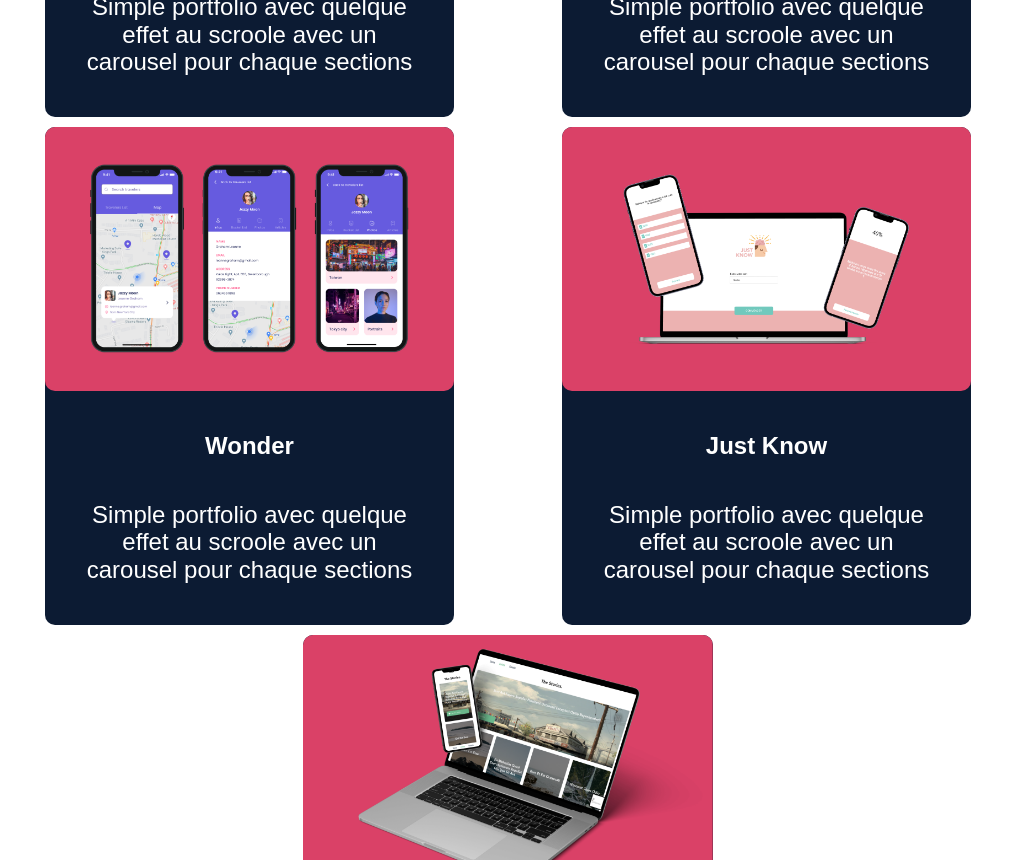
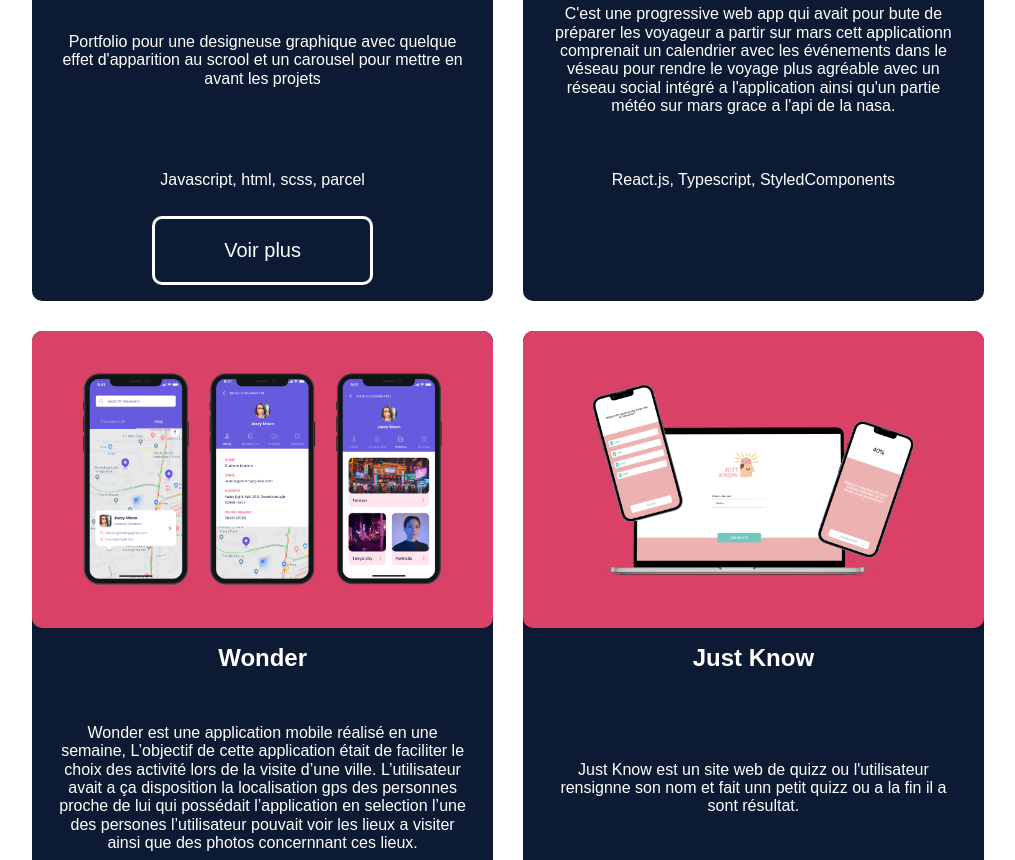
Before and after one commit to MaksymY/portfolio, a Vue app: page / in a window 1280 px wide. Shown: the part 1940-2800 px from the top of the page, without its empty margins (132-1147 px from the left). Built offline with nearby package versions, Linux system fonts and the light colour scheme.

Commit message:
portfolio v.1

```diff
--- a/src/components/NavBar.vue
+++ b/src/components/NavBar.vue
@@ -79,6 +79,7 @@
         },
         setLocale(locale) {
             this.$i18n.locale = locale;
+            this.navOpen = false;
         }
     }
 }
@@ -210,6 +211,7 @@
             flex-direction: row;
             height: auto;
             z-index: 10;
+            margin: 0 0 0 10%;
             gap: 50px;
         }
     }
--- a/src/components/WorkBadge.vue
+++ b/src/components/WorkBadge.vue
@@ -1,9 +1,18 @@
 <template>
-    <a class="WorkBadge" :href="link">
+    <div class="WorkBadge">
         <img class="WorkBadge__icon" :src="require(`../assets/${icon}.png`)"/>
-        <p class="WorkBadge__title">{{ title }}</p>
-        <slot />
-    </a>
+        <div class="WorkBadge__content">
+            <p class="WorkBadge__title">{{ title }}</p>
+            <p class="WorkBadge__description">{{ $t(description) }}</p>
+            <p class="WorkBadge__techno">{{ $t(technologie) }}</p>
+            <a
+                v-if="href"
+                :href="href"
+                class="WorkBadge__button"
+                target="_blank"
+            >Voir plus</a>
+        </div>
+    </div>
 </template>
 
 <script>
@@ -18,7 +27,14 @@
             type: String,
             required: true,
         },
-        link: {
+        description: {
+            type: String,
+            required: true,
+        },
+        technologie: {
+            type: String,
+        },
+        href: {
             type: String,
             required: true,
         }
@@ -29,22 +45,52 @@
 .WorkBadge {
     display: flex;
     flex-direction: column;
-    justify-content: center;
     align-items: center;
     text-align: center;
-    justify-content: space-between;
     background-color: $font_color;
     border-radius: 10px;
     text-decoration: none;
     @media (min-width:900px) {
-        width: 40%;
+        width: 45%;
     }
-    /* padding: 50px;*/
+
+    &__content {
+        display: grid;
+        grid-template-rows: 15% 50% 10% 25%;
+        height: 400px;
+        align-items: center;
+    }
     &__title {
         color: white;
         font-weight: bold;
         margin: 0;
-        padding: 10% 10% 0 10%;
+    }
+
+    &__button {
+        background-color: transparent;
+        border-radius: 10px;
+        font-size: 20px;
+        color: white;
+        border: 3px solid white;
+        padding: 1em;
+        width: 175px;
+        margin: 30px;
+        margin: 0;
+        justify-self: center;
+        text-decoration: none;
+    }
+
+    &__description {
+        color: white;
+        font-size: 16px;
+        padding: 0 5%;
+        margin: 0;
+    }
+
+    &__techno {
+        color: white;
+        font-size: 16px;
+        margin: 0;
     }
 
     &__icon {
--- a/src/components/sections/RecentWorkSection.vue
+++ b/src/components/sections/RecentWorkSection.vue
@@ -2,21 +2,38 @@
     <div class="RecentWork" id="work">
         <p class="RecentWork__title">{{ $t("work") }}</p>
         <section class="RecentWork__section-work">
-            <WorkBadge title="Portfolio Anne Lise Ribeiro" href="https://anne-lise-ribeiro.fr/">
-                <p class="RecentWork__description">Simple portfolio avec quelque effet au scroole avec un carousel pour chaque sections</p>
-            </WorkBadge>
-            <WorkBadge title="Mars Exodus" icon="MarsExodus" href="https://anne-lise-ribeiro.fr/">
-                <p class="RecentWork__description">Simple portfolio avec quelque effet au scroole avec un carousel pour chaque sections</p>
-            </WorkBadge>
-            <WorkBadge title="Wonder" icon="Wonder" href="https://anne-lise-ribeiro.fr/">
-                <p class="RecentWork__description">Simple portfolio avec quelque effet au scroole avec un carousel pour chaque sections</p>
-            </WorkBadge>
-            <WorkBadge title="Just Know" icon="JustKnow" href="https://anne-lise-ribeiro.fr/">
-                <p class="RecentWork__description">Simple portfolio avec quelque effet au scroole avec un carousel pour chaque sections</p>
-            </WorkBadge>
-            <WorkBadge title="Blog" icon="Blog" href="https://anne-lise-ribeiro.fr/">
-                <p class="RecentWork__description">Simple portfolio avec quelque effet au scroole avec un carousel pour chaque sections</p>
-            </WorkBadge>
+            <WorkBadge
+                title="Portfolio Anne Lise Ribeiro"
+                href="https://anne-lise-ribeiro.fr/"
+                description="AnneLise-description"
+                technologie="AnneLise-techno"
+            />
+            <WorkBadge
+                title="Mars Exodus"
+                icon="MarsExodus"
+                description="MarsExodus-description"
+                technologie="MarsExodus-techno"
+            />
+            <WorkBadge
+                title="Wonder"
+                icon="Wonder"
+                description="Wonder-description"
+                technologie="Wonder-techno"
+            />
+            <WorkBadge
+                title="Just Know"
+                icon="JustKnow"
+                href="https://just-know.netlify.app/"
+                description="JustKnow-description"
+                technologie="JustKnow-techno"
+            />
+            <WorkBadge
+                title="Blog"
+                icon="Blog"
+                href="https://mafioso.netlify.app/"
+                description="Blog-description"
+                technologie="Blog-techno"
+            />
         </section>
     </div>
 </template>
@@ -51,14 +68,13 @@
         flex-direction: column;
         justify-content: space-between;
         padding: 0 10%;
-        margin-top: 25px;
-        gap: 10px;
+        margin: 5% 0 5% 0;
+        gap: 30px;
 
         @media (min-width:900px) {
             flex-wrap: wrap;
-            justify-content: space-around;
+            justify-content: center;
             flex-direction: row;
-            margin-top: 80px;
         }
     }
 
--- a/src/composables/use-observer.js
+++ b/src/composables/use-observer.js
@@ -1,5 +1,3 @@
-/* import { onMounted } from 'vue'; */
-
 let useObserver = (target, classEl) => {
     const observer = new IntersectionObserver(
         ([entry]) => {
--- a/src/translation/en.json
+++ b/src/translation/en.json
@@ -8,5 +8,15 @@
 	"description-skills": "I started programming, 4 years ago, I obtained a diploma of Designer and developer of digital solutions and in parallel, I worked in an agency and here I am today ready to do my best to achieve your project with all my skills.",
 	"title-contact": "Let's work together",
 	"description-contact": "Interested in working together? We should queue up a chat. I’ll buy the coffee.",
-	"footer-contact": "30% of all profit is going for help Ukraine"
+	"footer-contact": "30% of all profit is going for help Ukraine",
+	"AnneLise-description": "Portfolio for a graphic designer with some scroll effect and a carousel to highlight the projects",
+	"AnneLise-techno": "Javascript, html, scss, parcel",
+	"MarsExodus-description": "It is a progressive web app which was intended to prepare travelers to leave for Mars. This application included a calendar with events in the vehicle to make the trip more pleasant with a social network integrated into the application as well as a part mars weather thanks to the nasa api.",
+	"MarsExodus-techno": "React.js, Typescript, StyledComponents",
+	"Wonder-description": "Wonder is a mobile application made in a week, The objective of this application was to facilitate the choice of activities when visiting a city. The user had at his disposal the gps location of the people close to him who owned the application by selecting one of the people the user could see the places to visit as well as photos concerning these places.",
+	"Wonder-techno": "ReactNative",
+	"JustKnow-description": "Just Know is a quiz website where the user fills in his name and does a short quiz where at the end he has his result.",
+	"JustKnow-techno": "javascript, css, html",
+	"Blog-description": "Mafioso is a small experimental blog where several external APIs are used in particular for the text as well as for the images and the user has the possibility of adding articles to his favorites.",
+	"Blog-techno": "Vue.js, scss"
 }
--- a/src/translation/fr.json
+++ b/src/translation/fr.json
@@ -8,5 +8,15 @@
 	"description-skills": "J'ai commencé la programmation, il a 4 ans, j'ai obtenu un diplôme de Concepteur et développeur de solution digital et en parallèle, j'ai travaillé dans une agence et me voila aujourd'hui prêt à faire mon maximum pour réaliser votre projet avec toutes mes compétences.",
 	"title-contact": "Travaillons ensemble",
 	"description-contact": "Intéressé à travailler ensemble ? On devrait discuter. J'achéte le café.",
-	"footer-contact": "30% de tous les bénéfices vont à l'aide humanitaire en Ukraine"
+	"footer-contact": "30% de tous les bénéfices vont à l'aide humanitaire en Ukraine",
+	"AnneLise-description": "Portfolio pour une designeuse graphique avec quelque effet d'apparition au scrool et un carousel pour mettre en avant les projets",
+	"AnneLise-techno": "Javascript, html, scss, parcel",
+	"MarsExodus-description": "C'est une progressive web app qui avait pour bute de préparer les voyageur a partir sur mars cett applicationn comprenait un calendrier avec les événements dans le véseau pour rendre le voyage plus agréable avec un réseau social intégré a l'application ainsi qu'un partie météo sur mars grace a l'api de la nasa.",
+	"MarsExodus-techno": "React.js, Typescript, StyledComponents",
+	"Wonder-description": "Wonder est une application mobile réalisé en une semaine, L’objectif de cette application était de faciliter le choix des activité lors de la visite d’une ville. L’utilisateur avait a ça disposition la localisation gps des personnes proche de lui qui possédait l’application  en selection l’une des persones l’utilisateur pouvait voir les lieux a visiter ainsi que des photos concernnant ces lieux.",
+	"Wonder-techno": "ReactNative",
+	"JustKnow-description": "Just Know est un site web de quizz ou l'utilisateur rensignne son nom et fait unn petit quizz ou a la fin il a sont résultat.",
+	"JustKnow-techno": "javascript, css, html",
+	"Blog-description": "Mafioso est un petit blogue expérimental ou plusieur api externe son utilisé notamment pour le text ainsi que pour les images et l'utilisateur a la possibilité d'ajouet a ses favorie les articles.",
+	"Blog-techno": "Vue.js, scss"
 }
--- a/src/translation/ua.json
+++ b/src/translation/ua.json
@@ -8,5 +8,15 @@
 	"description-skills": "Я почав програмувати, 4 роки тому отримав диплом дизайнера та розробника цифрових рішень і паралельно працював в агентстві і ось сьогодні я готовий зробити все можливе, щоб досягти вашого проекту з усіма своїми навичками.",
 	"title-contact": "Давайте працювати разом",
 	"description-contact": "Цікаво працювати разом? Ми повинні обговорити. Я купую каву.",
-	"footer-contact": "30% всього прибутку йде на допомогу Україні"
+	"footer-contact": "30% всього прибутку йде на допомогу Україні",
+	"AnneLise-description": "Портфоліо для графічного дизайнера з ефектом прокручування та каруселлю для виділення проектів",
+	"AnneLise-techno": "Javascript, html, scss, parcel",
+	"MarsExodus-description": "Це прогресивний веб-додаток, призначений для підготовки мандрівників до відправлення на Марс. Ця програма містила календар із подіями в транспортному засобі, щоб зробити подорож приємнішою за допомогою соціальної мережі, інтегрованої в програму, а також часткової погоди на Марсі завдяки NASA API.",
+	"MarsExodus-techno": "React.js, Typescript, StyledComponents",
+	"Wonder-description": "Wonder — це мобільний додаток, створений за тиждень. Метою цієї програми було полегшити вибір видів діяльності під час відвідування міста. Користувач мав у своєму розпорядженні GPS-місцезнаходження близьких йому людей, які володіли програмою, вибравши одного з людей, яких користувач міг побачити місця для відвідування, a також фотографії, що стосуються цих місць.",
+	"Wonder-techno": "ReactNative",
+	"JustKnow-description": "Just Know це веб-сайт вікторини, де користувач заповнює своє ім’я та виконує коротку вікторину, де в кінці він отримує свій результат.",
+	"JustKnow-techno": "javascript, css, html",
+	"Blog-description": "Mafioso — це невеликий експериментальний блог, де використовуються кілька зовнішніх API, зокрема для тексту, а також для зображень, і користувач має можливість додавати статті до своїх улюблених.",
+	"Blog-techno": "Vue.js, scss"
 }
```
Also changed, not shown: src/App.vue (+9 -7 lines), src/components/sections/SkillsSection.vue (+4 -4 lines), src/components/sections/WorkTogetherSection.vue (+15 -8 lines), src/router/index.js (+6 -6 lines).
